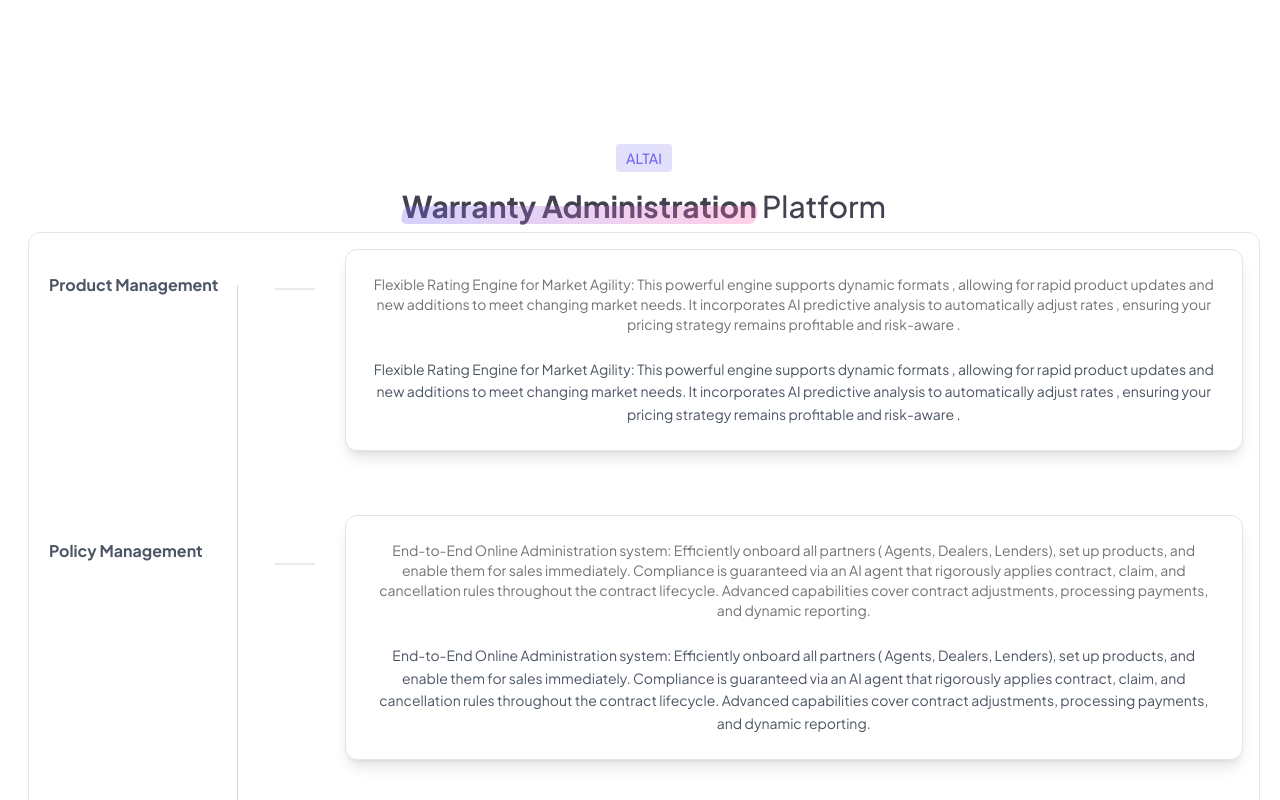
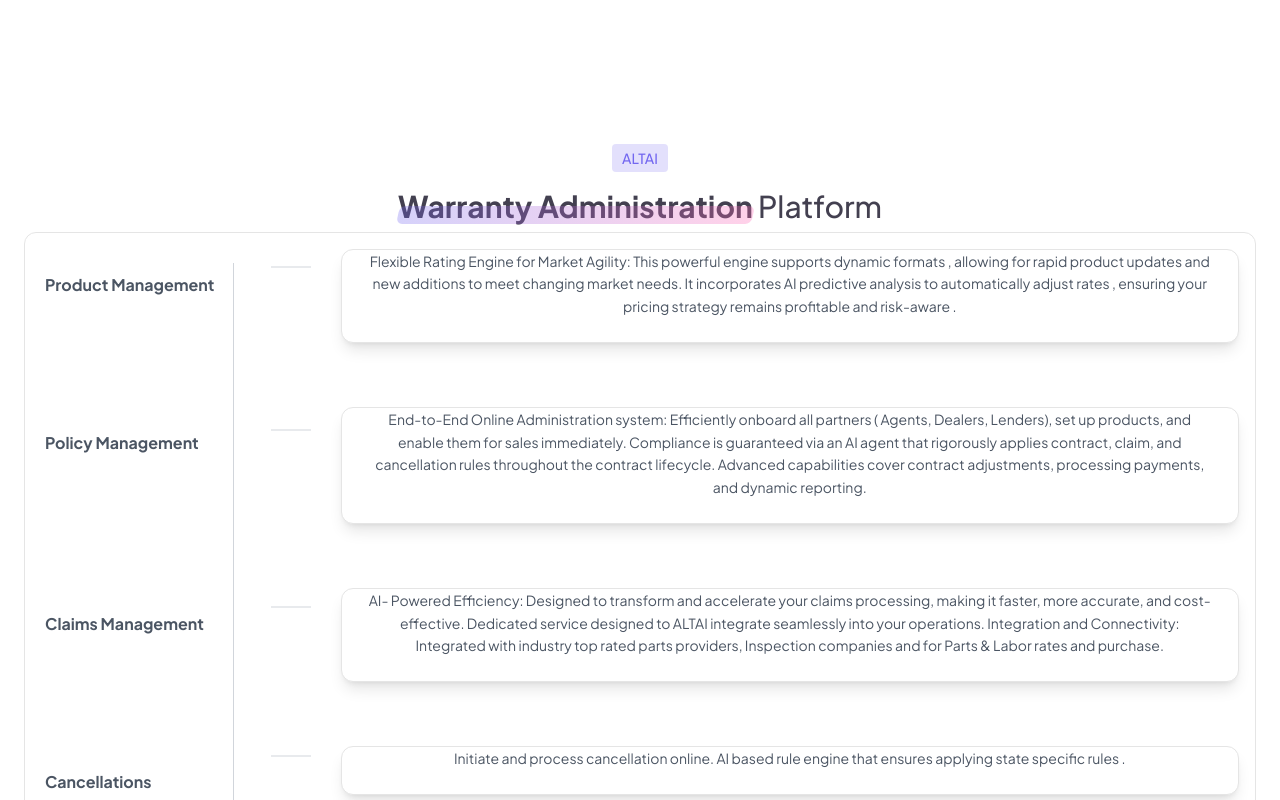
Before and after one commit to ksuryaprasadreddy/react-test, a Next.js app: page / in a window 1280 px wide. Shown: the part 1740-2540 px from the top of the page. Built offline with nearby package versions, Linux system fonts and the light colour scheme.

Commit message:
FlowChart

```diff
--- a/components/FlowChart.tsx
+++ b/components/FlowChart.tsx
@@ -81,7 +81,7 @@
     ];
 
     return (
-        <div className="w-full text-center px-6 m-1 py-6">
+        <div className="w-full text-center px-6 mt-1 py-6">
             <div className="inline-block px-2.5 py-0.5 bg-[#7367f0]/20 rounded mb-4">
                 <span className="text-[#7367f0] text-sm font-medium">
                     ALTAI
@@ -98,7 +98,7 @@
                 <div className="relative border rounded-xl p-4 min-w-[900px]">
 
                     {/* Vertical line */}
-                    <div className="absolute top-[3%] right-[83%] bottom-[11.3%] border-r border-gray-300"></div>
+                    <div className="absolute top-[3%] right-[83%] bottom-[10%] border-r border-gray-300"></div>
 
                     <div className="flex flex-col space-y-16">
                         {items.map((item, index) => (
@@ -106,7 +106,7 @@
 
                                 {/* Label */}
                                 <div className="col-span-1 flex font-bold items-center pl-1 pt-6">
-                                    <span className="text-gray-600">{item.label}</span>
+                                    <span className="text-gray-600 dark:text-white">{item.label}</span>
                                 </div>
 
                                 {/* Small connector */}
@@ -115,18 +115,11 @@
                                 {/* Card */}
                                 <div className="col-span-3">
                                     <Card className="shadow-lg border rounded-xl">
-                                        <CardHeader>
 
-                                            {item.description && <CardDescription>{item.description}</CardDescription>}
-                                        </CardHeader>
                                         <CardContent>
-                                            <p className="text-sm text-gray-600 leading-relaxed">{item.description}</p>
+                                            <p className="text-sm dark:text-slate-400 text-gray-600 leading-relaxed">{item.description}</p>
                                         </CardContent>
-                                        {item.footerButtons.length > 0 && (
-                                            <CardFooter className="flex gap-3">
 
-                                            </CardFooter>
-                                        )}
                                     </Card>
                                 </div>
                             </div>
```
Lines whose indentation alone changed are shown as unchanged.
